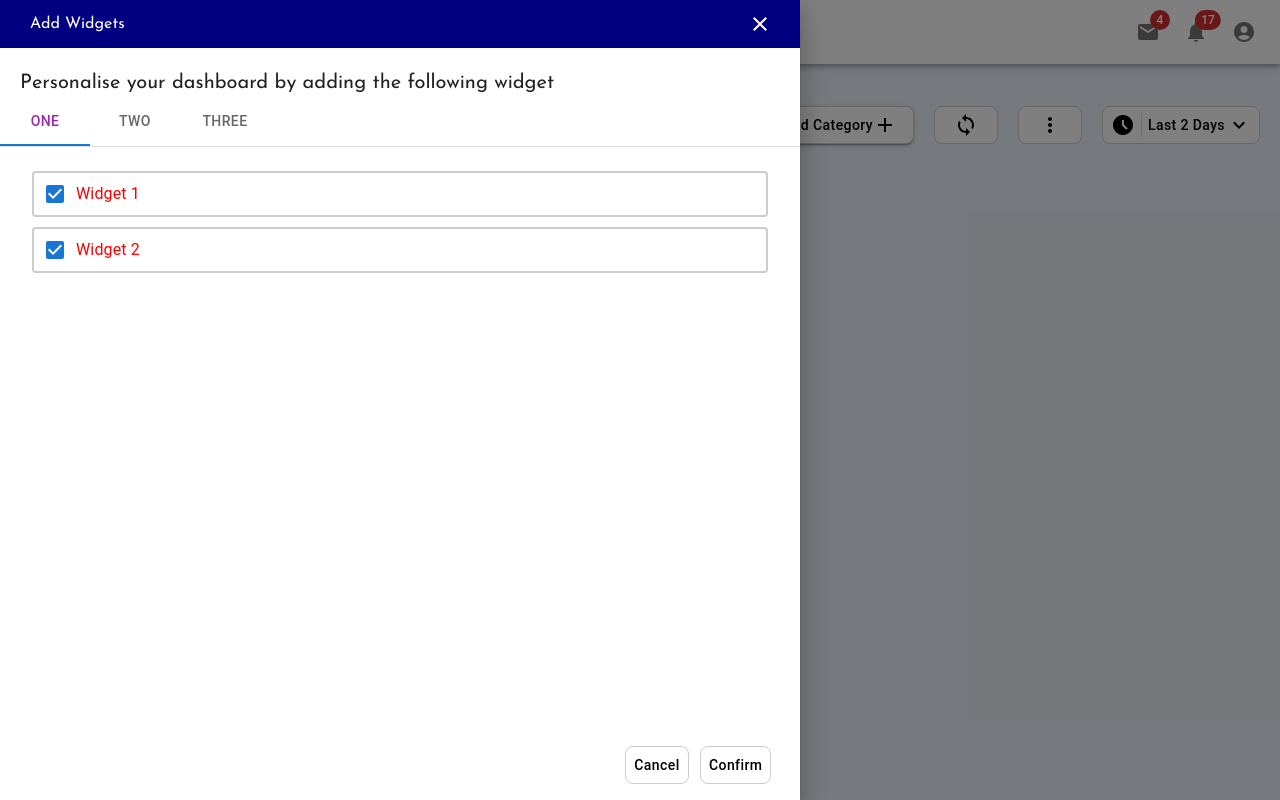
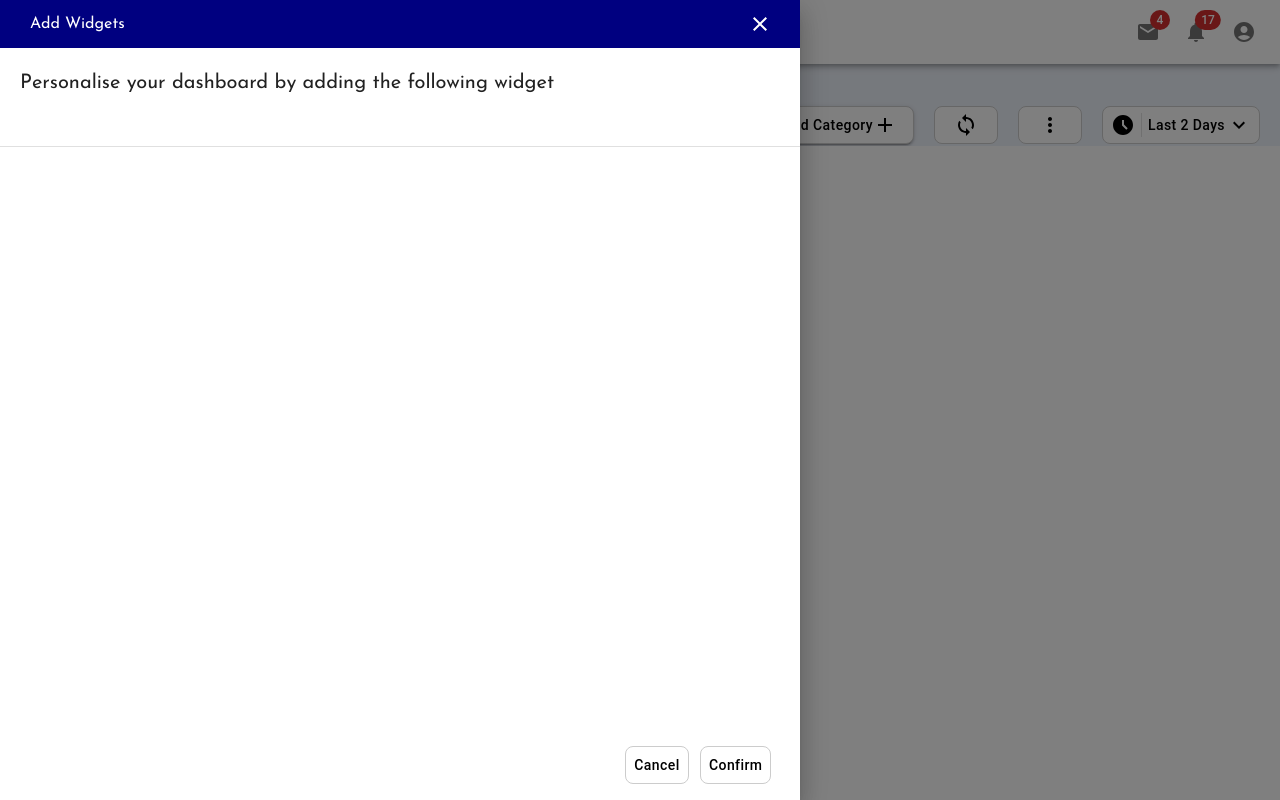
Before and after one commit to Skshashank/React-Assignment, a React (Create React App) app: page / in a window 1280 px wide. Both pictures are taken after a click on the button 36 px from the left and 32 px from the top of the page. Built offline with nearby package versions, Linux system fonts and the light colour scheme.

Commit message:
final push , check box  config, and readme

```diff
--- a/src/App.js
+++ b/src/App.js
@@ -29,6 +29,8 @@ function App() {
   const [CategoryName, setCategoryName] = useState();
   const [section, setSection] = useState("");
   const [title, setTitle] = useState([]);
+  const [toDeleteData, setToDeleteData] = useState([]);
+  const [canDelete, setCanDelete] = useState(false);
 
   useEffect(() => {
     setFilteredData(data); // Initialize filteredData with all categories and widgets
@@ -58,6 +60,7 @@ function App() {
       ];
       setData(updatedData);
     }
+    setWidget({ title: "", text: "" });
     setOpenWidget(false);
   }
 
@@ -83,7 +86,7 @@ function App() {
       style={{
         padding: "0px 0px",
         backgroundColor: "#EDF2FA",
-        height: "100vh",
+        height: "auto",
       }}
     >
       <div>
@@ -91,6 +94,10 @@ function App() {
           title={title}
           data={data}
           setFilteredData={setFilteredData}
+          filteredData={filteredData}
+          toDeleteData={toDeleteData}
+          setToDeleteData={setToDeleteData}
+          setCanDelete={setCanDelete}
         />
       </div>
       <div
--- a/src/components/Search.js
+++ b/src/components/Search.js
@@ -75,7 +75,15 @@ const StyledInputBase = styled(InputBase)(({ theme }) => ({
   },
 }));
 
-export default function PrimarySearchAppBar({ title, data, setFilteredData }) {
+export default function PrimarySearchAppBar({
+  title,
+  data,
+  setFilteredData,
+  filteredData,
+  toDeleteData,
+  setToDeleteData,
+  setCanDelete,
+}) {
   const [anchorEl, setAnchorEl] = React.useState(null);
   const [mobileMoreAnchorEl, setMobileMoreAnchorEl] = React.useState(null);
 
@@ -214,6 +222,37 @@ export default function PrimarySearchAppBar({ title, data, setFilteredData }) {
     setFilteredData(filteredData);
   };
 
+  const handleCheckBoxChange = (e, categoryName, widgetName) => {
+    if (!e.target.value) {
+      setToDeleteData([
+        ...toDeleteData,
+        {
+          categoryName: categoryName,
+          widgetName: widgetName,
+        },
+      ]);
+    }
+  };
+
+  const handleButtonClick = () => {
+    // Perform delete operation
+    const updatedData = data.map((category) => ({
+      ...category,
+      widget: category.widget.filter(
+        (widget) =>
+          !toDeleteData.some(
+            (item) =>
+              item.categoryName === category.categoryName &&
+              item.widgetName === widget.widgetName
+          )
+      ),
+    }));
+
+    setFilteredData(updatedData); // Update filtered data if needed
+    setToDeleteData([]); // Clear toDeleteData
+    setIsDrawerOpen(false); // Close the drawer
+  };
+
   return (
     <Box sx={{ flexGrow: 1 }}>
       <AppBar position="static" style={{ background: "white" }}>
@@ -282,17 +321,51 @@ export default function PrimarySearchAppBar({ title, data, setFilteredData }) {
               </div>
               <TabContext value={tabNumber}>
                 <Box sx={{ borderBottom: 1, borderColor: "divider" }}>
-                  <TabList onChange={handleTabChange} textColor="secondary">
-                    <Tab label="One" value="1" />
-                    <Tab label="Two" value="2" />
-                    <Tab label="Three" value="3" />
+                  <TabList
+                    onChange={handleTabChange}
+                    textColor="secondary"
+                    indicatorColor="secondary"
+                    aria-label="Category Tabs"
+                    sx={{
+                      display: "flex",
+                      flexDirection: "row",
+                      flexWrap: "nowrap",
+                      overflowX: "auto",
+                      width: "100%",
+                    }}
+                  >
+                    {filteredData?.map((el, categoryIndex) => (
+                      <Tab
+                        label={el.CategoryName}
+                        value={categoryIndex}
+                        key={`tab-${categoryIndex}`}
+                      />
+                    ))}
                   </TabList>
                 </Box>
-                <TabPanel value="1">
+
+                {filteredData?.map((el, categoryIndex) => (
+                  <TabPanel
+                    key={`panel-${categoryIndex}`}
+                    value={categoryIndex}
+                  >
                     <FormGroup>
+                      {el?.widget?.map((e, widgetIndex) => (
                         <FormControlLabel
-                      control={<Checkbox defaultChecked />}
-                      label="Widget 1"
+                          control={
+                            <Checkbox
+                              onChange={(e) =>
+                                handleCheckBoxChange(
+                                  e,
+                                  el.categoryName,
+                                  e.widgetName
+                                )
+                              }
+                              defaultChecked
+                            />
+                          }
+                          label={e.text}
+                          key={`checkbox-${widgetIndex}`}
                           sx={{
                             display: "flex",
                             alignItems: "left",
@@ -304,6 +377,7 @@ export default function PrimarySearchAppBar({ title, data, setFilteredData }) {
                             borderRadius: "4px",
                             marginLeft: "8px",
                             marginRight: "8px",
+                            marginBottom: "8px",
                             "&:hover": {
                               backgroundColor: "transparent",
                               color: "#007bff",
@@ -311,33 +385,12 @@ export default function PrimarySearchAppBar({ title, data, setFilteredData }) {
                             },
                           }}
                         />
-                    <FormControlLabel
-                      control={<Checkbox defaultChecked />}
-                      label="Widget 2"
-                      sx={{
-                        display: "flex",
-                        alignItems: "left",
-                        justifyContent: "left",
-                        textTransform: "none",
-                        backgroundColor: "white",
-                        color: "red",
-                        border: "2px solid #ccc",
-                        borderRadius: "4px",
-                        marginLeft: "8px",
-                        marginRight: "8px",
-                        marginTop: "10px",
-                        "&:hover": {
-                          backgroundColor: "transparent",
-                          color: "#007bff",
-                          borderColor: "#007bff",
-                        },
-                      }}
-                    />
+                      ))}
                     </FormGroup>
                   </TabPanel>
-                <TabPanel value="2">Panel 2</TabPanel>
-                <TabPanel value="3">Panel 3</TabPanel>
+                ))}
               </TabContext>
+
               <div>
                 <div
                   sx={{
@@ -354,15 +407,16 @@ export default function PrimarySearchAppBar({ title, data, setFilteredData }) {
                       color: "black",
                       border: "1px solid #ccc",
                       borderRadius: "8px",
-                      position: "absolute", // or "absolute" if it's inside a relative container
-                      bottom: 16, // distance from the bottom of the page/container
-                      left: 700, // distance from the right of the page/container
+                      position: "absolute",
+                      bottom: 16,
+                      left: 700,
                       "&:hover": {
                         backgroundColor: "navy",
                         color: "white",
                         borderColor: "#007bff",
                       },
                     }}
+                    onClick={handleButtonClick}
                   >
                     Confirm
                   </Button>
@@ -383,9 +437,9 @@ export default function PrimarySearchAppBar({ title, data, setFilteredData }) {
                       color: "black",
                       border: "1px solid #ccc",
                       borderRadius: "8px",
-                      position: "absolute", // or "absolute" if it's inside a relative container
-                      bottom: 16, // distance from the bottom of the page/container
-                      left: 625, // distance from the right of the page/container
+                      position: "absolute",
+                      bottom: 16,
+                      left: 625,
                       "&:hover": {
                         backgroundColor: "Navy",
                         color: "white",
@@ -450,7 +504,7 @@ export default function PrimarySearchAppBar({ title, data, setFilteredData }) {
             <div
               style={{
                 padding: "0 8px",
-                color: "grey", // Color for the icon
+                color: "grey",
               }}
             >
               <SearchIcon />
```
Also changed, not shown: 1 other file (tests, documents, lock files or other folders). Lines whose indentation alone changed are shown as unchanged.
